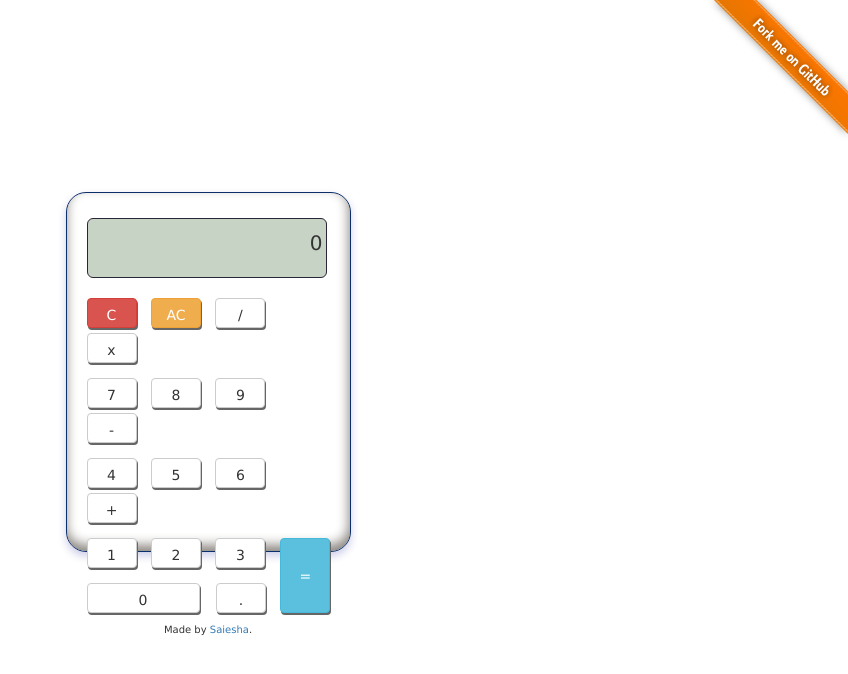
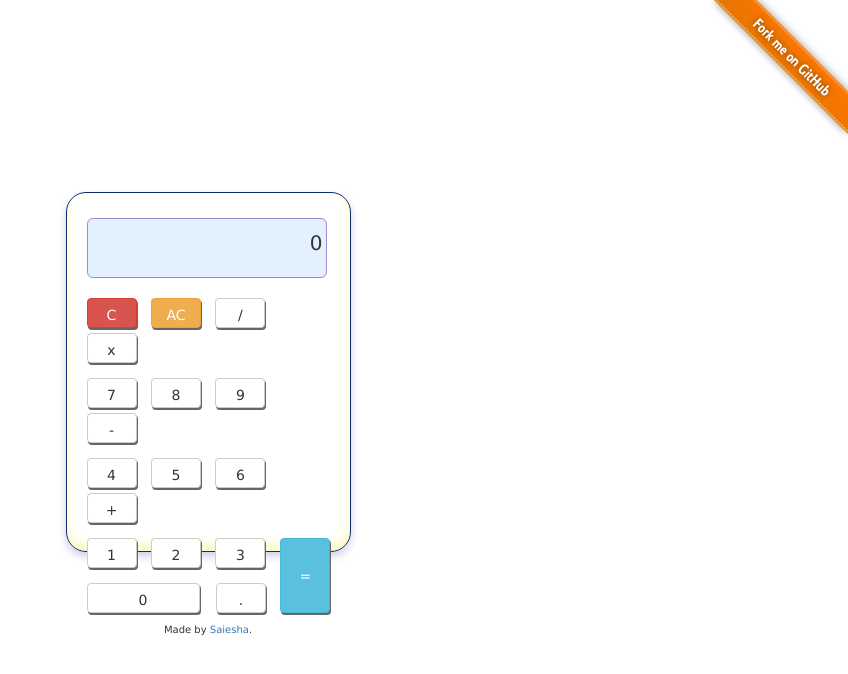
Before and after one commit to saiesha/cloudc, a Flask app: page / in a window 1280 px wide. Shown: the top 674 px of the page, without its empty margins (432-1280 px from the left). Run offline with Flask 2, Linux system fonts and the light colour scheme; some libraries are stand-ins or nearby versions; some web fonts are replaced.

Commit message:
Update style.css

```diff
--- a/static/css/style.css
+++ b/static/css/style.css
@@ -4,7 +4,7 @@
   height: 360px;
   margin: 15% auto auto;
   border: 1px solid #0c2f6b;
-  box-shadow: 0 4px 8px 0 rgba(0, 0, 150, 0.2), inset -1px -6px 12px 0.1px #89847e;
+  box-shadow: 0 4px 8px 0 rgba(0, 0, 150, 0.2), inset -1px -6px 12px 0.1px #faf8c0;
   border-radius: 20px;
   -webkit-user-select: none;
   -moz-user-select: none;
@@ -15,8 +15,8 @@
 .screen {
   height: 60px;
   width: 240px;
-  border: 1px solid #2A2537;
-  background: #c7d3c5;
+  border: 1px solid #9e8ad4;
+  background: #e3f1ff;
   margin: 25px 20px 5px 20px;
   border-radius: 6px;
 }
```
